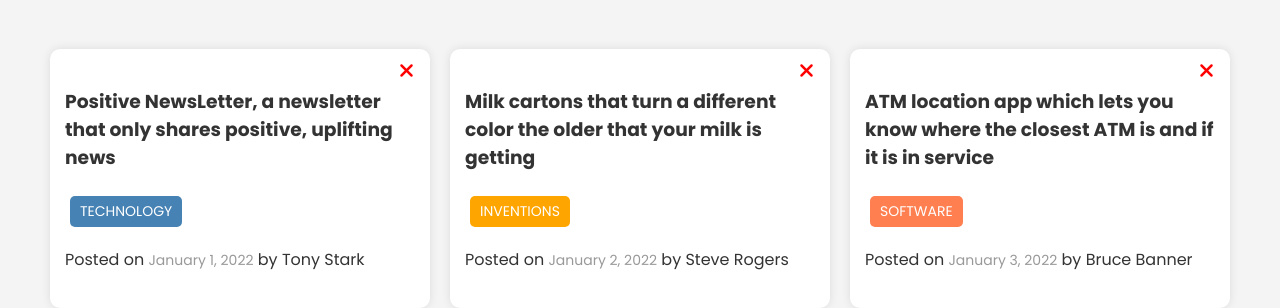
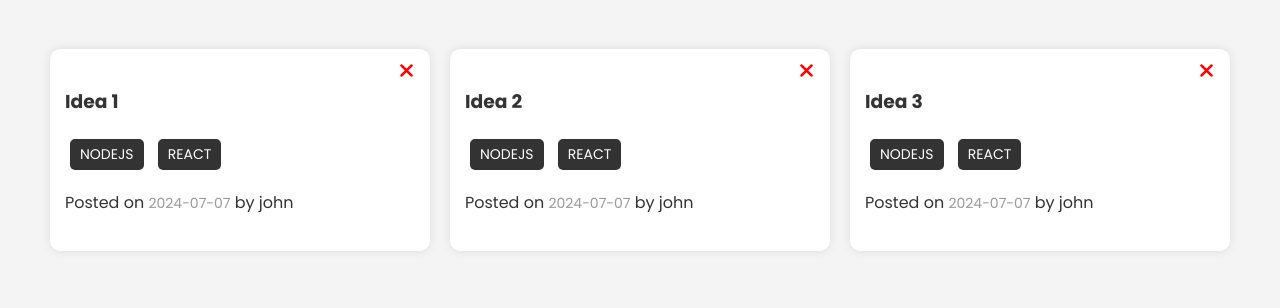
Before and after one commit to yangbeibei88/random-ideas-app, a website built with webpack: page client/src/index.html in a window 1280 px wide. Shown: the part 90-398 px from the top of the page. Built offline with nearby package versions, Linux system fonts and the light colour scheme.

Commit message:
IdeaList component

```diff
--- /dev/null
+++ b/client/src/components/IdeaList.js
@@ -0,0 +1,58 @@
+export class IdeaList {
+  constructor() {
+    this._ideaListEl = document.getElementById("idea-list");
+    this._ideas = [
+      {
+        id: 1,
+        description: "Idea 1",
+        tags: ["nodejs", "react"],
+        username: "john",
+        date: "2024-07-07",
+      },
+      {
+        id: 2,
+        description: "Idea 2",
+        tags: ["nodejs", "react"],
+        username: "john",
+        date: "2024-07-07",
+      },
+      {
+        id: 3,
+        description: "Idea 3",
+        tags: ["nodejs", "react"],
+        username: "john",
+        date: "2024-07-07",
+      },
+    ];
+
+    this.render();
+  }
+
+  render() {
+    this._ideaListEl.innerHTML = this._ideas
+      .map(({ id, description, tags, username, date }) => {
+        return `
+        <div class="card">
+        <button class="delete"><i
+            class="fas fa-times"></i></button>
+        <h3>
+          ${description}
+        </h3>
+        ${tags
+          .map((tag) => {
+            return `
+          <p class="tag">${tag.toUpperCase()}
+          </p>
+          `;
+          })
+          .join("")}
+        <p>
+          Posted on <span class="date">${date}</span> by
+          <span class="author">${username}</span>
+        </p>
+      </div>
+        `;
+      })
+      .join("");
+  }
+}
--- a/client/src/index.html
+++ b/client/src/index.html
@@ -28,6 +28,8 @@
           uplifting news
         </h3>
         <p class="tag tag-technology">TECHNOLOGY
+        </p>
+        <p class="tag tag-software">SOFTWARE
         </p>
         <p>
           Posted on <span class="date">January 1,
--- a/client/src/index.js
+++ b/client/src/index.js
@@ -1,7 +1,9 @@
 import "@fortawesome/fontawesome-free/css/all.css";
 import "./css/style.css";
-import { Modal } from "./components/Modal";
-import { IdeaForm } from "./components/IdeaForm";
+import { Modal } from "./components/Modal.js";
+import { IdeaForm } from "./components/IdeaForm.js";
+import { IdeaList } from "./components/IdeaList.js";
 
 const modal = new Modal();
 const ideaForm = new IdeaForm();
+const ideaList = new IdeaList();
```
